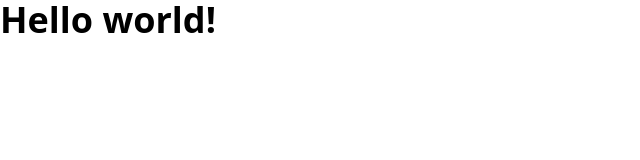
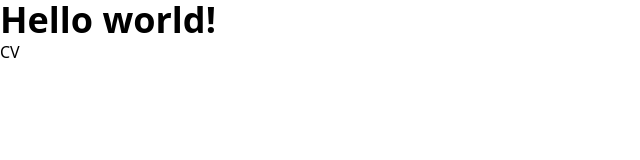
Before and after one commit to sthezahadebe-jpg/sithembiso_my_cv, a React (Create React App) app: page / in a window 1280 px wide. Shown: the top 160 px of the page, without its empty margins (0-640 px from the left). Built offline with nearby package versions, Linux system fonts and the light colour scheme.

Commit message:
added cv

```diff
--- a/src/App.js
+++ b/src/App.js
@@ -4,6 +4,7 @@ function App() {
   return (
     <div>
       <h1 className="text-4xl font-bold">Hello world!</h1>
+      CV
     </div>
 
 
```
